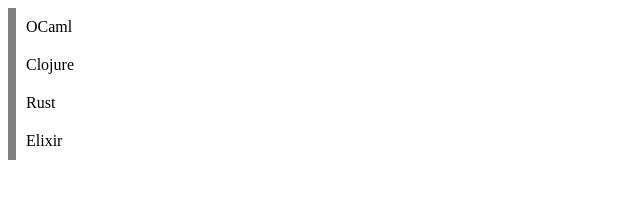
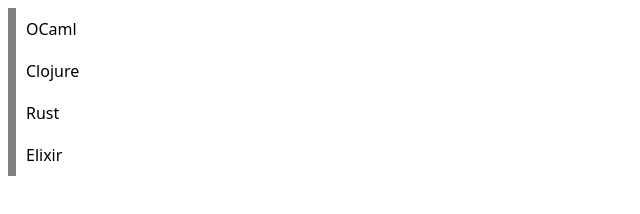
Before and after one commit to photz/list, a plain HTML site: page index.html in a window 1280 px wide. Shown: the whole page, without its empty margins (0-640 px from the left). Drawn offline with Linux system fonts and the light colour scheme.

Commit message:
Update styles

```diff
--- a/main.css
+++ b/main.css
@@ -1,17 +1,24 @@
+body {
+  font-family: sans;
+}
+
 .list {
 
 }
 .list__item--dragged {
   position: absolute;
-  background: green;
 }
 .list__item {
+  background: white;
   display: flex;
 }
 .list__handle {
   background: grey;
   width: 0.5rem;
   cursor: pointer;
+}
+.list__handle:hover {
+  background: #ddd;
 }
 .list__content {
   padding: 10px;
```
